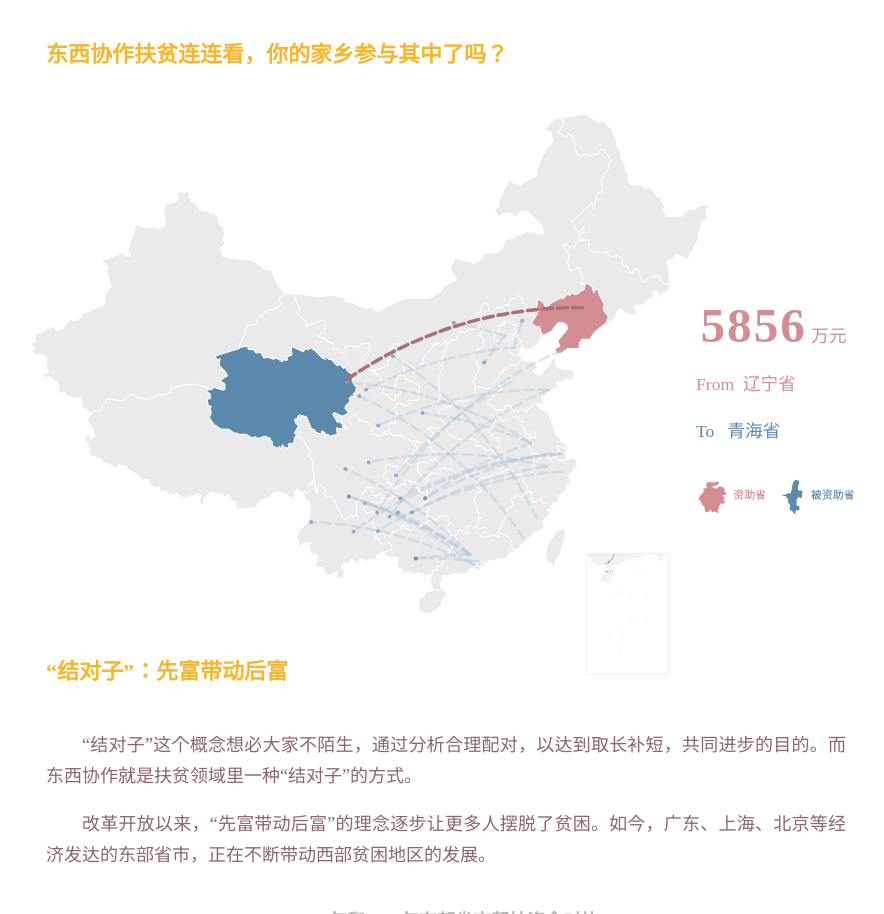
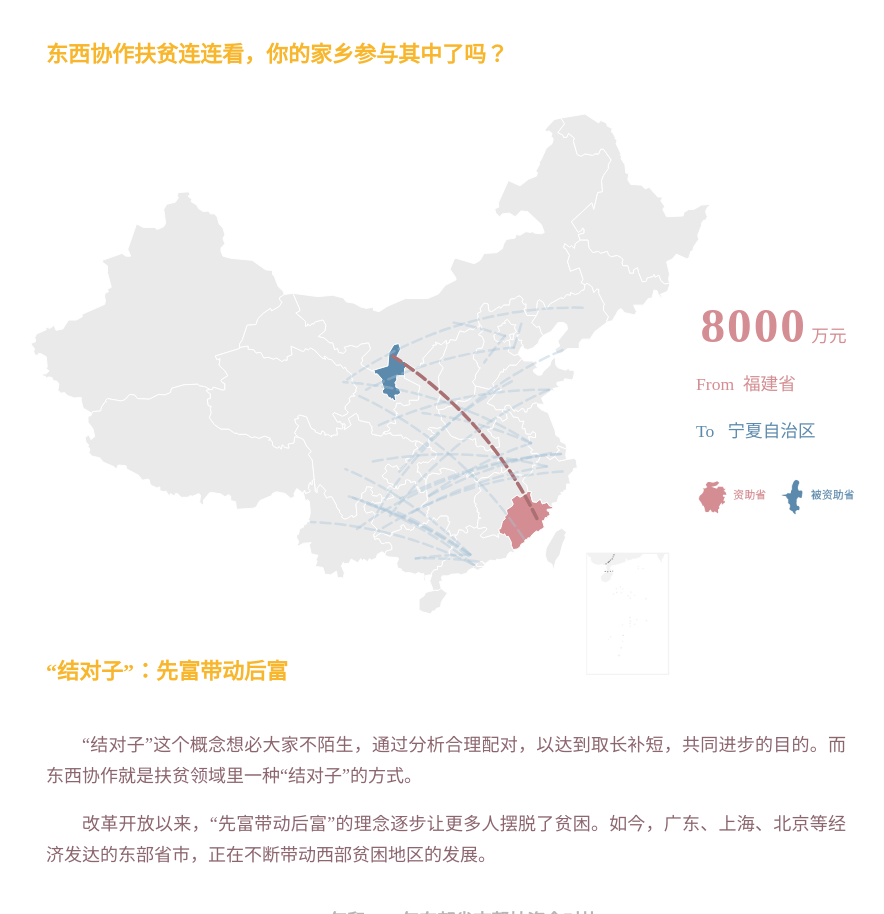
Before and after one commit to DataJournalism-CUC/fupin, a plain HTML site: page index.html in a window 1280 px wide. Shown: the part 1628-2542 px from the top of the page, without its empty margins (194-1078 px from the left). Drawn offline with nearby package versions, Linux system fonts and the light colour scheme.

Commit message:
delete comment

```diff
--- a/data/line.json
+++ b/data/line.json
@@ -133,7 +133,7 @@
     },
     {
         "source": "福建省",
-        "target": "宁夏",
+        "target": "宁夏自治区",
         "lat_s": 26.10634,
         "long_s": 119.302446,
         "lat_t": 38.476878,
@@ -157,7 +157,7 @@
     },
     {
         "source": "广东省",
-        "target": "广西",
+        "target": "广西自治区",
         "lat_s": 23.137949,
         "long_s": 113.272426,
         "lat_t": 22.821268,
--- a/js/main.js
+++ b/js/main.js
@@ -21,12 +21,6 @@ const pin = d =>{
 }
 
 const trans = d3.transition().duration(2000)
-// const lineg = d3.line().x(d =>).y().curve()
-let arrow = 'm0,0L-20,-10,-13,0,-20,10,0,0'
-const trangleg = (l, x, y) => {
-
-}
-let trangle = 'M0 0 L20 0 L0 20  Z'
 
 async function load() {
     [china, china_topo, line] = await Promise.all([
@@ -37,7 +31,6 @@ async function load() {
     projection.fitSize([width, height], china);
     geoGenerator.projection(projection);
 
-    // console.log(line)
     chart(china, line)
 }
 
@@ -56,7 +49,7 @@ const chart = (china, line) => {
         text = svg.append("g").attr('id', '#text'),
         g_circle = svg.append("g").attr("class", "circles")
 
-    let lid = 7;
+    let lid = 12;
     let defaultd = line.filter(d => d.id == lid);
     infoset(defaultd[0]);
 
@@ -79,7 +72,6 @@ const chart = (china, line) => {
     let lines = g_line.selectAll("path").data(line);
         lines.enter().append("path").attr("class", 'hlines')
             .attr('d', d => lpath(d))
-            // .attr('d', d => linege(d))
             .attr('fill', "none")
             .attr("stroke-width", d => d.id === lid ? 3.5 : 2.5)
             .attr('stroke', d => d.id === lid ? colorpel.hline : colorpel.line)
@@ -96,7 +88,6 @@ const chart = (china, line) => {
 
     d3.selectAll('.hlines')
         .on("mouseover", mouseon_l)
-        // .on('mouseout', mouseout_l)
 
     return svg.node();
 }
@@ -110,7 +101,6 @@ const mouseon_l = (d) => {
         .attr('stroke', d => d.id == lid ? colorpel.hline : colorpel.line)
         .style("opacity", d => d.id == lid ? 1 : 0.5)
 
-    // console.log(aline)
     let spro = d.s_pro,
         tpro = d.t_pro;
 
@@ -147,8 +137,6 @@ const colorline = (d, spro, tpro) => {
 
 const infoset = d => {
     pren = d3.select('#money span').text()
-    // console.log(pren, d.money)
-    // console.log(d)
     if (d.money === 'nan') {$('#money').text()}
     else {
         d3.select('#money span')
@@ -164,7 +152,4 @@ const infoset = d => {
     $('#target span').text(d.target)
 }
 
-const newline = d => {
-
-}
 load()
```
Also changed, not shown: index.html (+0 -15 lines), js/pie1.js (+1 -7 lines).
